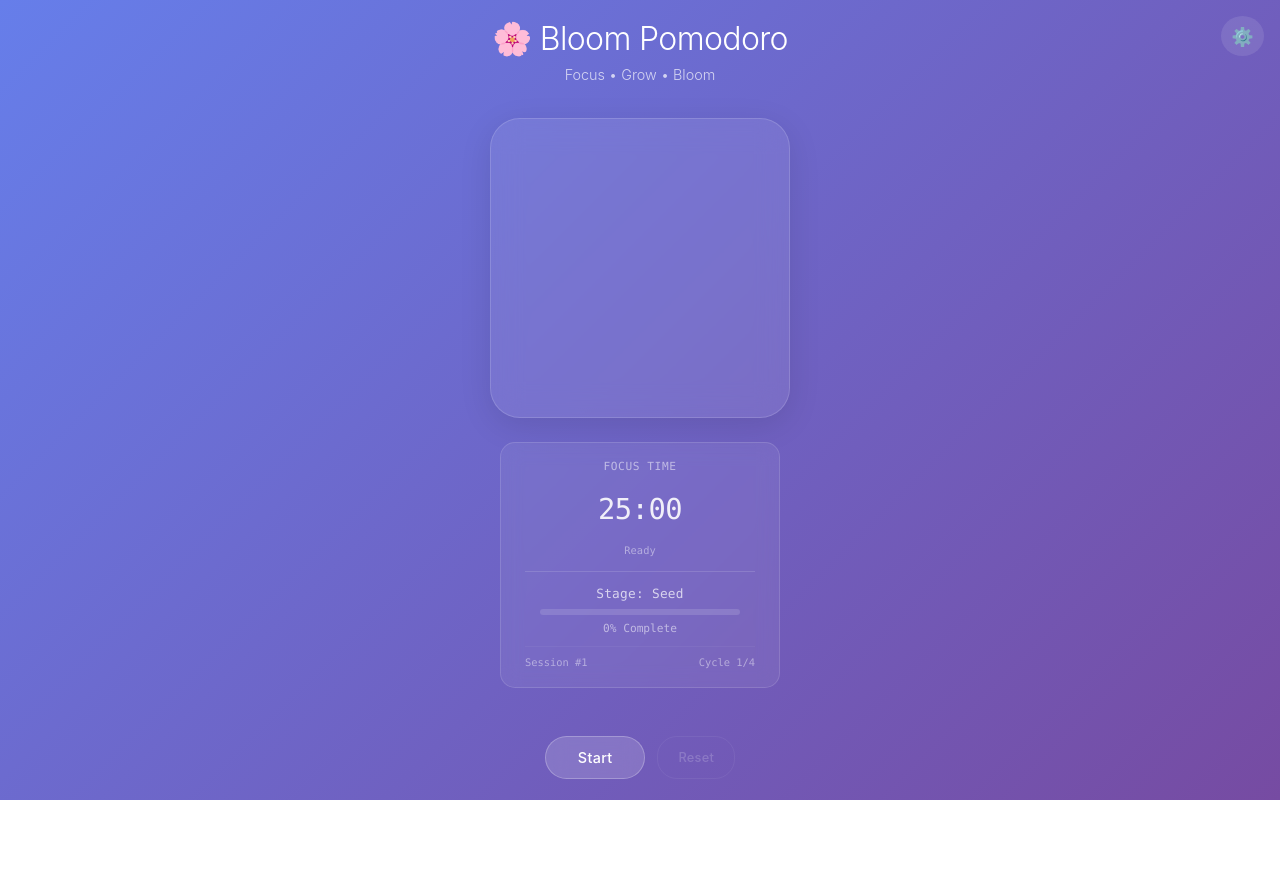
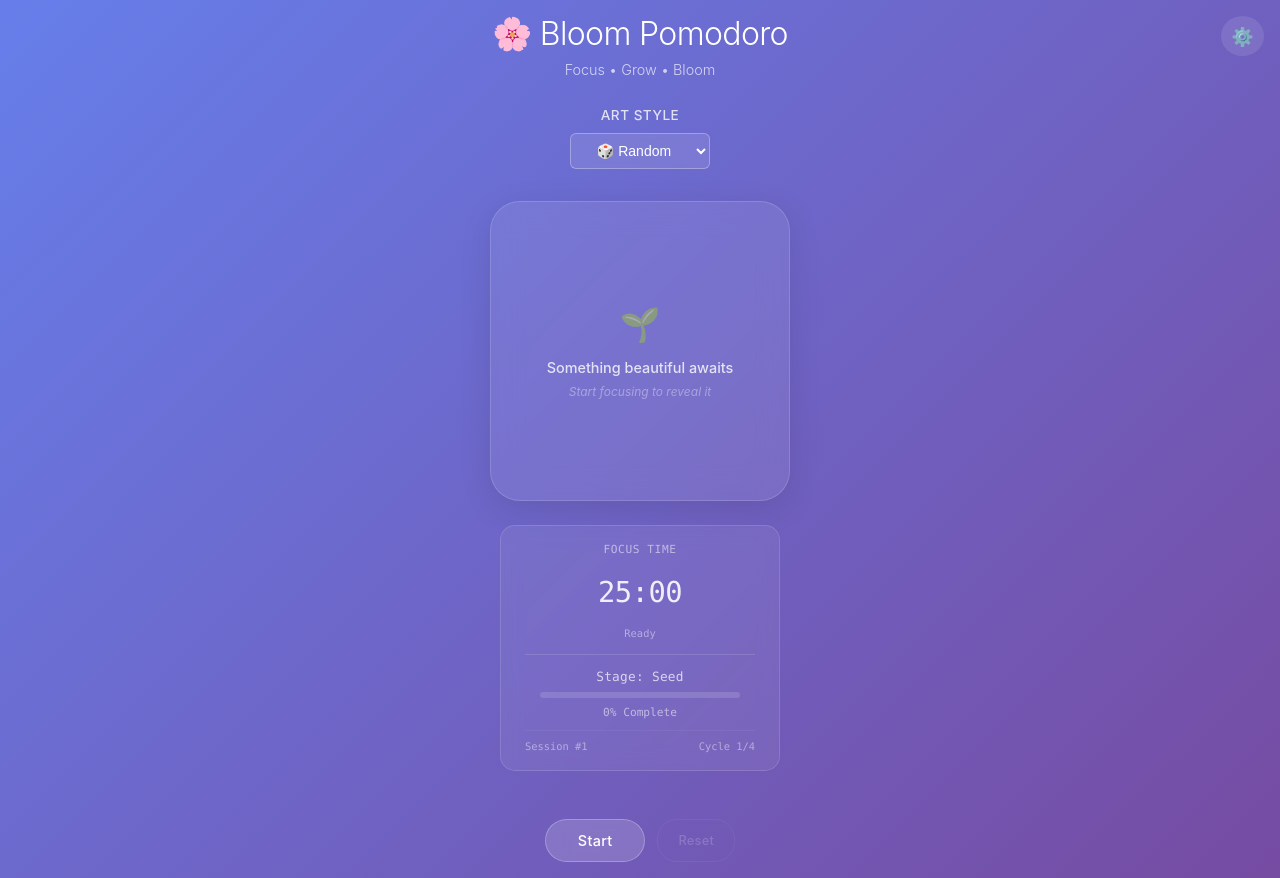
Before and after one commit to AllardQuek/pixeldoro, a React (Vite) app: page / in a window 1280 px wide. Before the commit the page ends 800 px from the top, so only its background shows below. Built offline with nearby package versions, Linux system fonts and the light colour scheme.

Commit message:
Add oak tree into theme selction

```diff
--- a/src/App.tsx
+++ b/src/App.tsx
@@ -2,14 +2,17 @@ import { useState } from 'react';
 import { usePomodoro } from './hooks/usePomodoro';
 import { useAnimation } from './hooks/useAnimation';
 import { useTimelinePreview } from './hooks/useTimelinePreview';
+import { useTheme } from './hooks/useTheme';
 import { Timer } from './components/Timer';
 import { Controls } from './components/Controls';
 import { FlowerAnimation } from './components/FlowerAnimation';
+import { ThemeSelector } from './components/ThemeSelector';
 import { DevControls } from './components/DevControls';
 import './App.css';
 
 function App() {
   const [isDebugMode, setIsDebugMode] = useState(false);
+  const theme = useTheme();
   const { state, controls } = usePomodoro();
   const animation = useAnimation({
     timeRemaining: state.timeRemaining,
@@ -43,6 +46,15 @@ function App() {
       <header className="app__header">
         <h1 className="app__title">🌸 Bloom Pomodoro</h1>
         <p className="app__subtitle">Focus • Grow • Bloom</p>
+
+        {/* Theme Selector in header */}
+        <ThemeSelector
+          currentTheme={theme.currentTheme}
+          availableThemes={theme.availableThemes}
+          isRandomized={theme.isRandomized}
+          onThemeSelect={theme.selectTheme}
+          onRandomize={theme.randomizeTheme}
+        />
       </header>
 
       <main className="app__main">
@@ -50,6 +62,7 @@ function App() {
           <FlowerAnimation
             animation={displayAnimation}
             timerState={displayState}
+            theme={theme.currentTheme}
             showDebugInfo={isDebugMode}
           />
         </div>
--- a/src/components/FlowerAnimation/FlowerAnimation.tsx
+++ b/src/components/FlowerAnimation/FlowerAnimation.tsx
@@ -1,5 +1,5 @@
 import React from 'react';
-import type { AnimationProgress } from '../../types';
+import type { AnimationProgress, BasicTheme } from '../../types';
 import type { PomodoroState } from '../../types';
 import { formatTime } from '../../utils/timer';
 import { PixelFlower } from './PixelFlower';
@@ -8,10 +8,11 @@ import './PixelFlower.css';
 interface FlowerAnimationProps {
   animation: AnimationProgress;
   timerState: PomodoroState;
+  theme?: BasicTheme;
   showDebugInfo?: boolean;
 }
 
-export const FlowerAnimation: React.FC<FlowerAnimationProps> = ({ animation, timerState, showDebugInfo = false }) => {
+export const FlowerAnimation: React.FC<FlowerAnimationProps> = ({ animation, timerState, theme, showDebugInfo = false }) => {
   const { stage, progress, overallProgress } = animation;
   const { timeRemaining, phase, isActive, isPaused, sessionsCompleted, currentCycle } = timerState;
 
@@ -39,7 +40,13 @@ export const FlowerAnimation: React.FC<FlowerAnimationProps> = ({ animation, tim
     <div className="flower-animation">
       <div className="flower__container">
         {/* Pixel art flower - replaces old SVG approach */}
-        <PixelFlower stage={stage} progress={progress} granularData={animation.granularData} showDebugInfo={showDebugInfo} />
+        <PixelFlower
+          stage={stage}
+          progress={progress}
+          theme={theme}
+          granularData={animation.granularData}
+          showDebugInfo={showDebugInfo}
+        />
       </div>
 
       <div className="flower__debug">
--- a/src/components/FlowerAnimation/PixelFlower.css
+++ b/src/components/FlowerAnimation/PixelFlower.css
@@ -100,6 +100,24 @@
   animation: center-sparkle 2s ease-in-out infinite alternate;
 }
 
+/* Oak Tree Theme Pixels */
+.pixel.trunk {
+  background: #8B4513;
+  box-shadow: inset 1px 1px 0 rgba(139, 101, 19, 0.5);
+}
+
+.pixel.branch {
+  background: #A0522D;
+  border-radius: 1px;
+  box-shadow: inset 1px 1px 0 rgba(160, 102, 65, 0.5);
+}
+
+.pixel.leaves {
+  background: #228B22;
+  border-radius: 2px 1px 2px 1px;
+  box-shadow: inset 1px 1px 0 rgba(60, 179, 113, 0.5);
+}
+
 /* Component positioning */
 .pixel-soil {
   position: relative;
@@ -179,6 +197,51 @@
   }
 }
 
+/* Placeholder styles for empty state */
+.pixel-art-placeholder {
+  position: absolute;
+  display: flex;
+  flex-direction: column;
+  align-items: center;
+  justify-content: center;
+  z-index: 5;
+  text-align: center;
+  color: rgba(255, 255, 255, 0.6);
+  user-select: none;
+  pointer-events: none;
+}
+
+.placeholder-icon {
+  font-size: 2rem;
+  margin-bottom: 0.5rem;
+  opacity: 0.7;
+  animation: placeholderPulse 2s ease-in-out infinite;
+}
+
+.placeholder-text {
+  font-size: 0.9rem;
+  font-weight: 500;
+  margin-bottom: 0.25rem;
+  color: rgba(255, 255, 255, 0.8);
+}
+
+.placeholder-subtext {
+  font-size: 0.75rem;
+  opacity: 0.6;
+  font-style: italic;
+}
+
+@keyframes placeholderPulse {
+  0%, 100% {
+    opacity: 0.7;
+    transform: scale(1);
+  }
+  50% {
+    opacity: 1;
+    transform: scale(1.05);
+  }
+}
+
 /* Accessibility - respect reduced motion */
 @media (prefers-reduced-motion: reduce) {
   .pixel-art-grid {
@@ -189,4 +252,8 @@
   .pixel.center-bright {
     animation: none;
   }
+
+  .placeholder-icon {
+    animation: none;
+  }
 }
--- a/src/components/FlowerAnimation/PixelFlower.tsx
+++ b/src/components/FlowerAnimation/PixelFlower.tsx
@@ -1,9 +1,11 @@
 import React from 'react';
 import { flowerTheme } from '../../data/themes';
+import type { BasicTheme } from '../../types';
 
 interface PixelFlowerProps {
   stage: 'seed' | 'sprout' | 'leaves' | 'bud' | 'bloom';
   progress: number; // 0-1 within current stage
+  theme?: BasicTheme; // Optional theme prop, defaults to flower
   granularData?: {
     totalPixels: number;
     pixelsPerStage: number;
@@ -15,10 +17,14 @@ interface PixelFlowerProps {
   showDebugInfo?: boolean;
 }
 
-export const PixelFlower: React.FC<PixelFlowerProps> = ({ granularData, showDebugInfo = false }) => {
+export const PixelFlower: React.FC<PixelFlowerProps> = ({
+  granularData,
+  showDebugInfo = false,
+  theme = flowerTheme // Default to flower theme for backward compatibility
+}) => {
 
-  // Use theme data instead of hard-coded array
-  const currentTheme = flowerTheme;
+  // Use provided theme or default to flower
+  const currentTheme = theme;
   const themePixels = currentTheme.pixels;
 
   // How many pixels to show based on timer progress
@@ -37,6 +43,18 @@ export const PixelFlower: React.FC<PixelFlowerProps> = ({ granularData, showDebu
     }
   }
 
+  // Get appropriate icon based on theme
+  const getPlaceholderIcon = () => {
+    switch (currentTheme.id) {
+      case 'classic-flower':
+        return '🌱';
+      case 'winter-tree':
+        return '🌿';
+      default:
+        return '🌱';
+    }
+  };
+
   return (
     <div className="pixel-art-container">
       {/* Debug info */}
@@ -48,7 +66,16 @@ export const PixelFlower: React.FC<PixelFlowerProps> = ({ granularData, showDebu
         </div>
       )}
 
-      <div className="pixel-art-grid">
+      {/* Placeholder message when no pixels are shown yet */}
+      {pixelsToShow === 0 && (
+        <div className="pixel-art-placeholder">
+          <div className="placeholder-icon">{getPlaceholderIcon()}</div>
+          <div className="placeholder-text">Something beautiful awaits</div>
+          <div className="placeholder-subtext">Start focusing to reveal it</div>
+        </div>
+      )}
+
+      <div className="pixel-art-grid" style={{ opacity: pixelsToShow === 0 ? 0.3 : 1 }}>
         {grid.map((row, rowIndex) => (
           <div key={rowIndex} className="pixel-row">
             {row.map((cellType, colIndex) => (
--- /dev/null
+++ b/src/components/ThemeSelector/ThemeSelector.css
@@ -0,0 +1,64 @@
+.theme-selector {
+  display: flex;
+  flex-direction: column;
+  align-items: center;
+  gap: 8px;
+  margin-top: 1.5rem;
+}
+
+.theme-selector__label {
+  font-size: 0.85rem;
+  font-weight: 500;
+  color: rgba(255, 255, 255, 0.8);
+  text-transform: uppercase;
+  letter-spacing: 0.5px;
+}
+
+.theme-selector__dropdown {
+  background: rgba(255, 255, 255, 0.1);
+  border: 1px solid rgba(255, 255, 255, 0.3);
+  border-radius: 6px;
+  color: white;
+  padding: 8px 12px;
+  font-size: 14px;
+  font-weight: 500;
+  cursor: pointer;
+  transition: all 0.2s ease;
+  min-width: 140px;
+  backdrop-filter: blur(10px);
+  text-align: center;
+}
+
+.theme-selector__dropdown:hover {
+  background: rgba(255, 255, 255, 0.15);
+  border-color: rgba(255, 255, 255, 0.4);
+}
+
+.theme-selector__dropdown:focus {
+  outline: none;
+  background: rgba(255, 255, 255, 0.2);
+  border-color: rgba(255, 255, 255, 0.5);
+  box-shadow: 0 0 0 2px rgba(255, 255, 255, 0.1);
+}
+
+.theme-selector__dropdown option {
+  background: #2a2a2a;
+  color: white;
+  padding: 8px;
+}
+
+@media (max-width: 600px) {
+  .theme-selector {
+    margin-top: 1rem;
+  }
+
+  .theme-selector__label {
+    font-size: 0.8rem;
+  }
+
+  .theme-selector__dropdown {
+    font-size: 13px;
+    padding: 6px 10px;
+    min-width: 120px;
+  }
+}
--- /dev/null
+++ b/src/components/ThemeSelector/ThemeSelector.tsx
@@ -0,0 +1,49 @@
+import React from 'react';
+import type { BasicTheme } from '../../types';
+import './ThemeSelector.css';
+
+interface ThemeSelectorProps {
+  currentTheme: BasicTheme;
+  availableThemes: BasicTheme[];
+  isRandomized: boolean;
+  onThemeSelect: (themeId: string) => void;
+  onRandomize: () => void;
+}
+
+export const ThemeSelector: React.FC<ThemeSelectorProps> = ({
+  currentTheme,
+  availableThemes,
+  isRandomized,
+  onThemeSelect,
+  onRandomize
+}) => {
+  const handleThemeChange = (e: React.ChangeEvent<HTMLSelectElement>) => {
+    const value = e.target.value;
+    if (value === 'random') {
+      onRandomize();
+    } else {
+      onThemeSelect(value);
+    }
+  };
+
+  // Show "random" when in random mode, otherwise show the selected theme ID
+  const displayValue = isRandomized ? 'random' : currentTheme.id;
+
+  return (
+    <div className="theme-selector">
+      <label className="theme-selector__label">Art Style</label>
+      <select
+        className="theme-selector__dropdown"
+        value={displayValue}
+        onChange={handleThemeChange}
+      >
+        <option value="random">🎲 Random</option>
+        {availableThemes.map(theme => (
+          <option key={theme.id} value={theme.id}>
+            {theme.name}
+          </option>
+        ))}
+      </select>
+    </div>
+  );
+};
--- /dev/null
+++ b/src/components/ThemeSelector/index.ts
@@ -0,0 +1 @@
+export { ThemeSelector } from './ThemeSelector';
--- a/src/data/themes.ts
+++ b/src/data/themes.ts
@@ -44,3 +44,48 @@ export const flowerTheme: BasicTheme = {
     { type: 'petal', row: 6, col: 3 },
   ]
 };
+
+// Simple tree theme to test multi-theme system
+export const treeTheme: BasicTheme = {
+  id: 'oak-tree',
+  name: 'Oak Tree',
+  gridSize: { width: 7, height: 8 },
+
+  // All pixels build progressively: soil → trunk → branches → leaves
+  pixels: [
+    // Stage 0: Soil preparation (pixels 0-6)
+    { type: 'soil', row: 0, col: 0 },
+    { type: 'soil', row: 0, col: 1 },
+    { type: 'soil', row: 0, col: 2 },
+    { type: 'soil', row: 0, col: 3 },
+    { type: 'soil', row: 0, col: 4 },
+    { type: 'soil', row: 0, col: 5 },
+    { type: 'soil', row: 0, col: 6 },
+
+    // Stage 1: Trunk growth (pixels 7-10)
+    { type: 'trunk', row: 1, col: 3 },
+    { type: 'trunk', row: 2, col: 3 },
+    { type: 'trunk', row: 3, col: 3 },
+    { type: 'trunk', row: 4, col: 3 },
+
+    // Stage 2: Branch development (pixels 11-14)
+    { type: 'branch', row: 5, col: 2 },
+    { type: 'branch', row: 5, col: 3 },
+    { type: 'branch', row: 5, col: 4 },
+    { type: 'branch', row: 6, col: 1 },
+
+    // Stage 3: More branches (pixels 15-18)
+    { type: 'branch', row: 6, col: 5 },
+    { type: 'branch', row: 7, col: 0 },
+    { type: 'branch', row: 7, col: 2 },
+    { type: 'branch', row: 7, col: 4 },
+
+    // Stage 4: Leaves fill in (pixels 19-24)
+    { type: 'leaves', row: 7, col: 1 },
+    { type: 'leaves', row: 7, col: 3 },
+    { type: 'leaves', row: 7, col: 5 },
+    { type: 'leaves', row: 7, col: 6 },
+    { type: 'leaves', row: 6, col: 2 },
+    { type: 'leaves', row: 6, col: 4 },
+  ]
+};
--- /dev/null
+++ b/src/hooks/useTheme.ts
@@ -0,0 +1,52 @@
+import { useState, useCallback } from 'react';
+import { flowerTheme, treeTheme } from '../data/themes';
+import type { BasicTheme } from '../types';
+
+const availableThemes = [flowerTheme, treeTheme];
+
+// Get random theme for variety
+const getRandomTheme = (): BasicTheme => {
+  const randomIndex = Math.floor(Math.random() * availableThemes.length);
+  return availableThemes[randomIndex];
+};
+
+export const useTheme = () => {
+  const [currentTheme, setCurrentTheme] = useState<BasicTheme>(() => {
+    // Start with random theme for surprise
+    return getRandomTheme();
+  });
+
+  const [isManualSelection, setIsManualSelection] = useState(false);
+
+  // Function to manually select a theme
+  const selectTheme = useCallback((themeId: string) => {
+    const theme = availableThemes.find(t => t.id === themeId);
+    if (theme) {
+      setCurrentTheme(theme);
+      setIsManualSelection(true);
+    }
+  }, []);
+
+  // Function to get a new random theme
+  const randomizeTheme = useCallback(() => {
+    const newTheme = getRandomTheme();
+    setCurrentTheme(newTheme);
+    setIsManualSelection(false);
+  }, []);
+
+  // Auto-randomize on new sessions (when user hasn't manually chosen)
+  const onNewSession = useCallback(() => {
+    if (!isManualSelection) {
+      randomizeTheme();
+    }
+  }, [isManualSelection, randomizeTheme]);
+
+  return {
+    currentTheme,
+    availableThemes,
+    selectTheme,
+    randomizeTheme,
+    onNewSession,
+    isRandomized: !isManualSelection
+  };
+};
```
